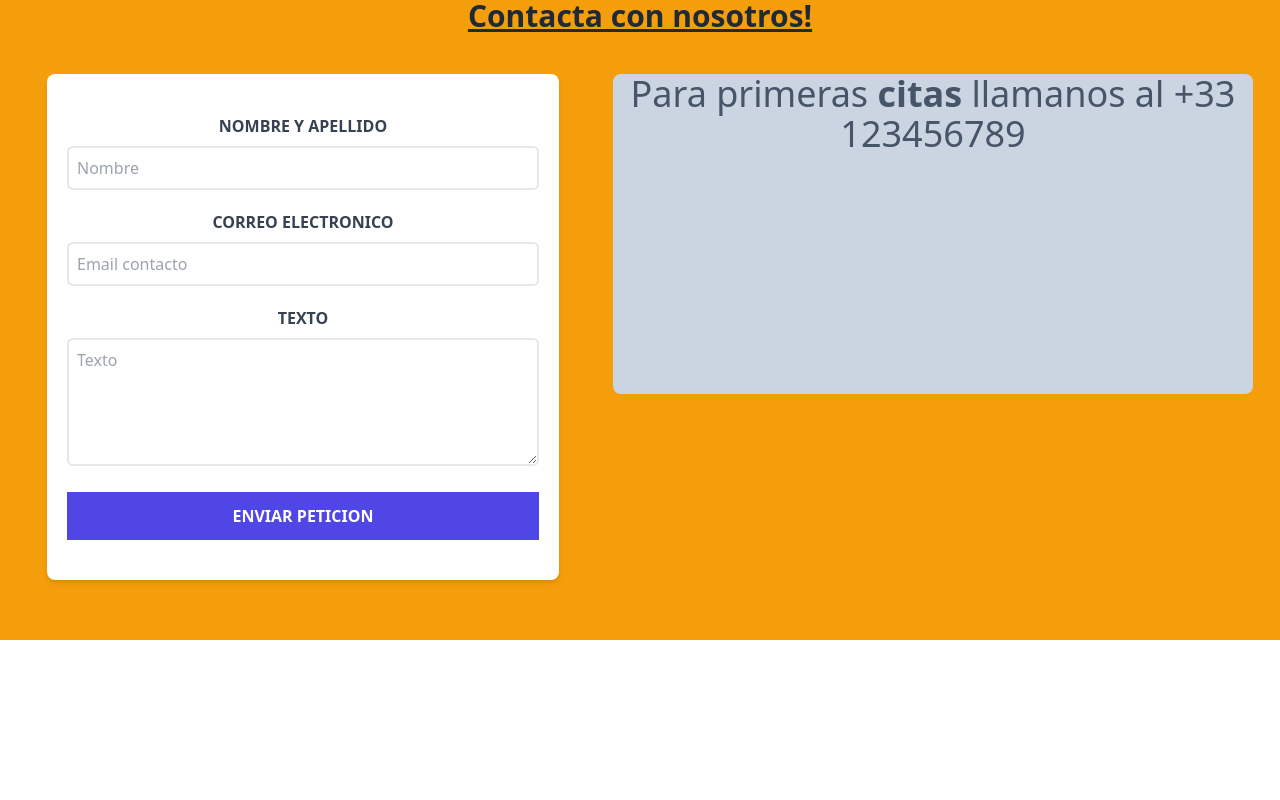
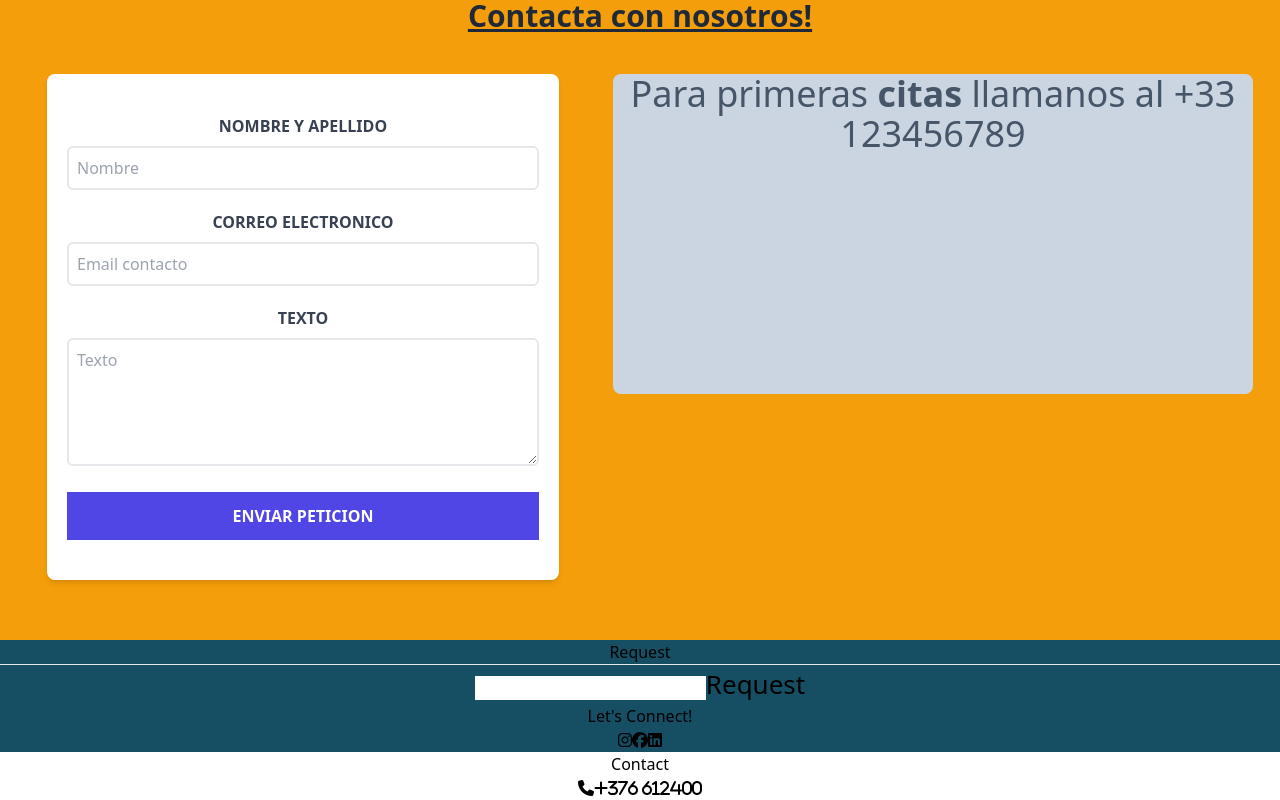
Before and after one commit to Jsendz/Nomad-terapias, a React (Vite) app: page / in a window 1280 px wide. Shown: the part 2389-3189 px from the top of the page. Before the commit the page ends 3029 px from the top, so only its background shows below. Built offline with nearby package versions, Linux system fonts and the light colour scheme.

Commit message:
first commi1

```diff
--- a/src/App.jsx
+++ b/src/App.jsx
@@ -3,9 +3,8 @@ import './App.css'
 import NuestraEsencia from './components/NuestraEsencia'
 import NavbarDef from './components/NavbarDef'
 import Formulario from './components/MetodoNomad'
-import TerapiaManual2 from './components/TerapiaManual2'
 import Tarifas2 from './components/Tarifas2'
-
+import Footer from './components/Footer'
 
 
 
@@ -21,6 +20,7 @@ function App() {
       <NuestraEsencia />
       <Tarifas2 />
       <Formulario />
+      <Footer />
 
 
 
```
